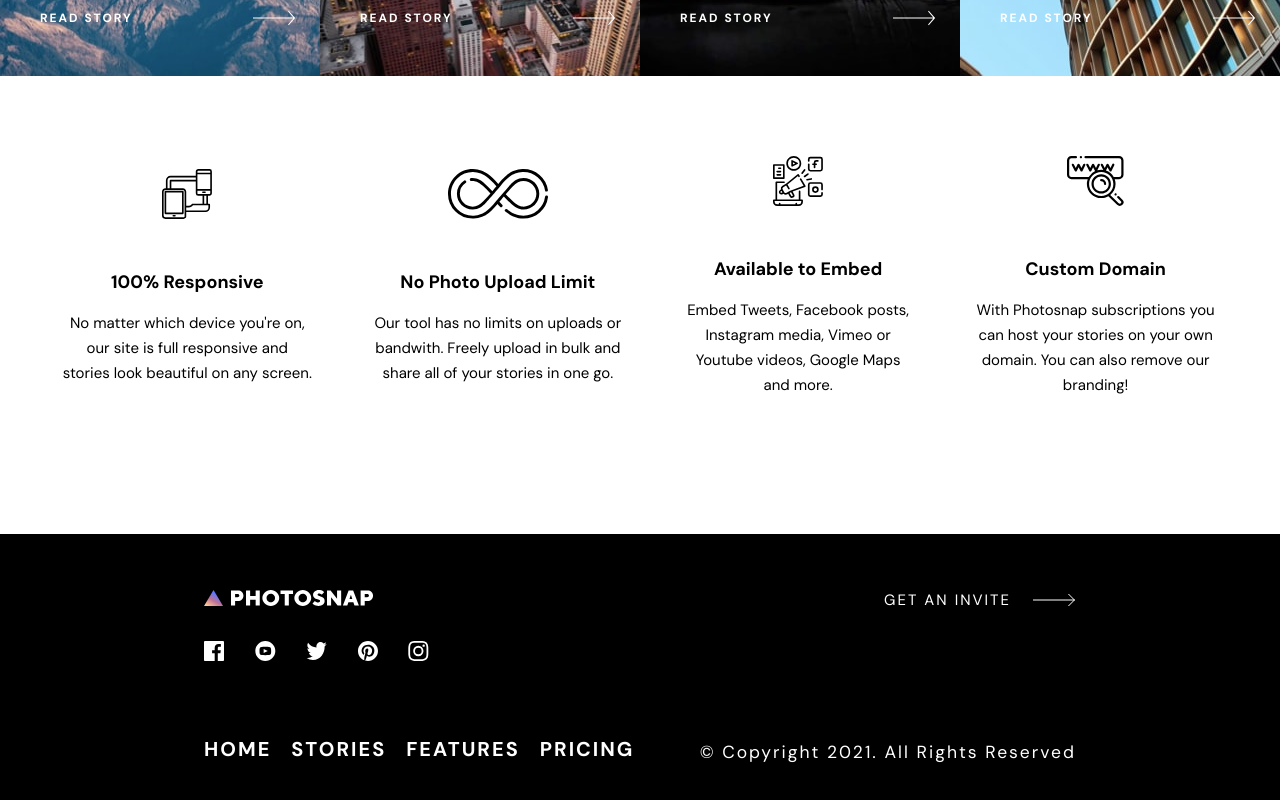
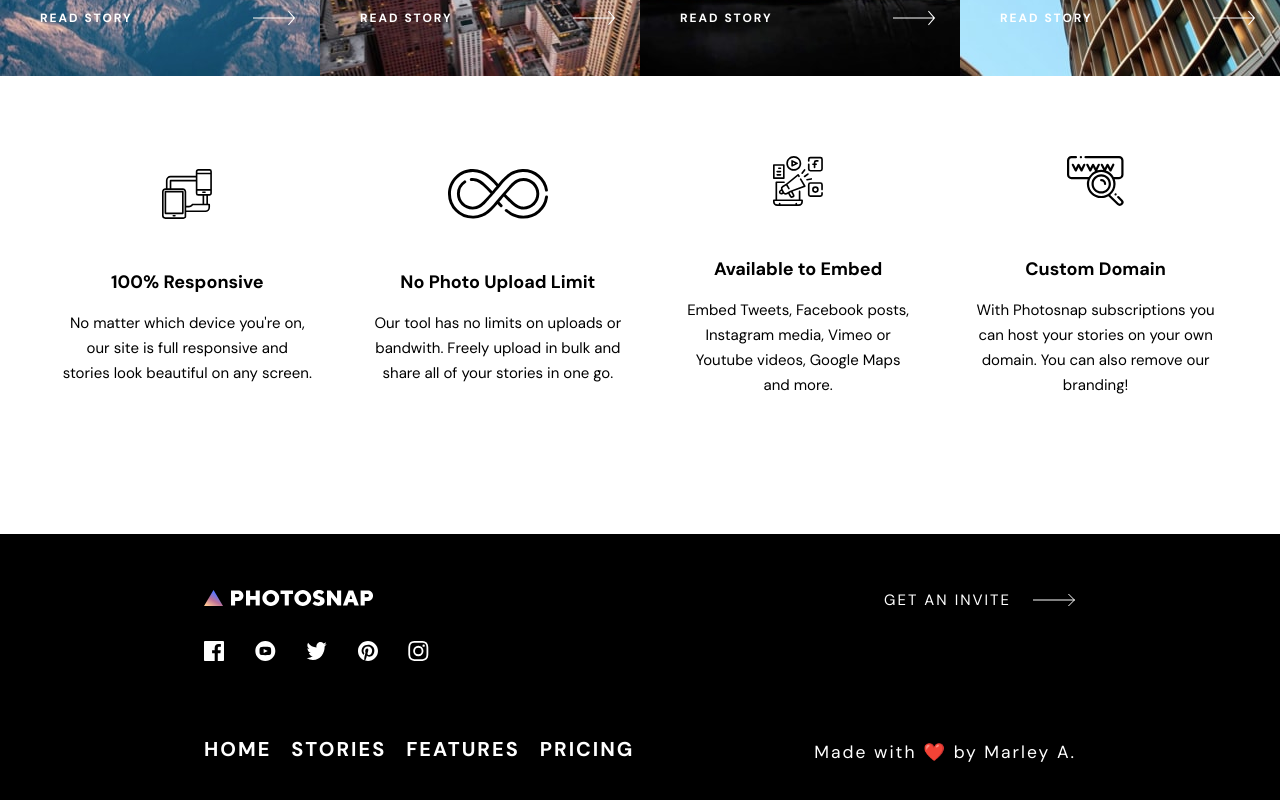
Before and after one commit to marleyanthony/photo-snap, a React (Create React App) app: page / in a window 1280 px wide. Shown: the part 2238-3038 px from the top of the page. Built offline with nearby package versions, Linux system fonts and the light colour scheme.

Commit message:
updated footer

```diff
--- a/src/components/Footer.tsx
+++ b/src/components/Footer.tsx
@@ -37,7 +37,7 @@ const Footer = () => {
                <img src={arrow} alt="arrow" className="footer__arrow-icon" />
             </button>
             <p className="footer__copyright">
-               &#169; Copyright 2021. All Rights Reserved
+               Made with ❤️ by Marley A.
             </p>
          </div>
       </div>
```
Also changed, not shown: 1 other file (tests, documents, lock files or other folders).
